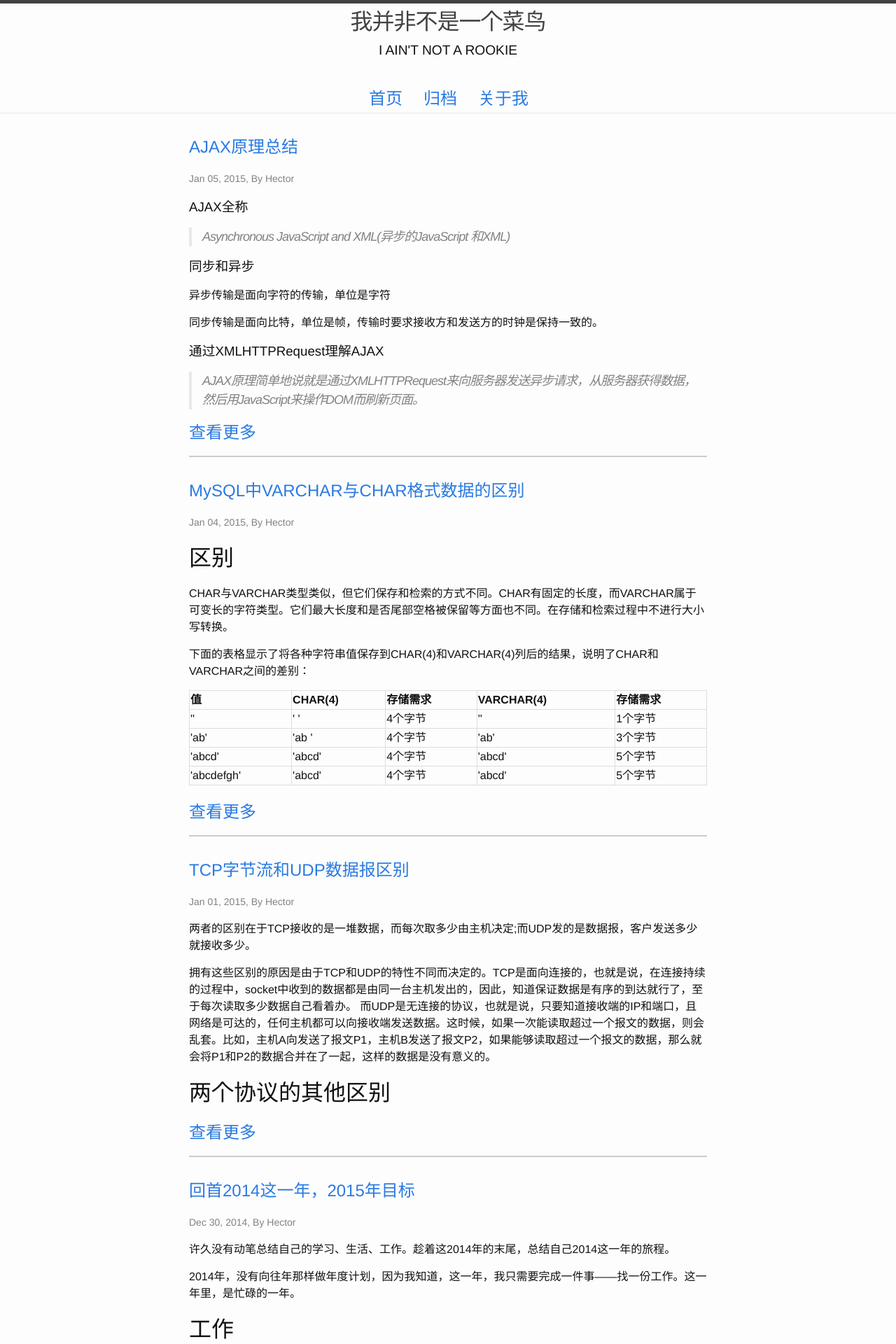
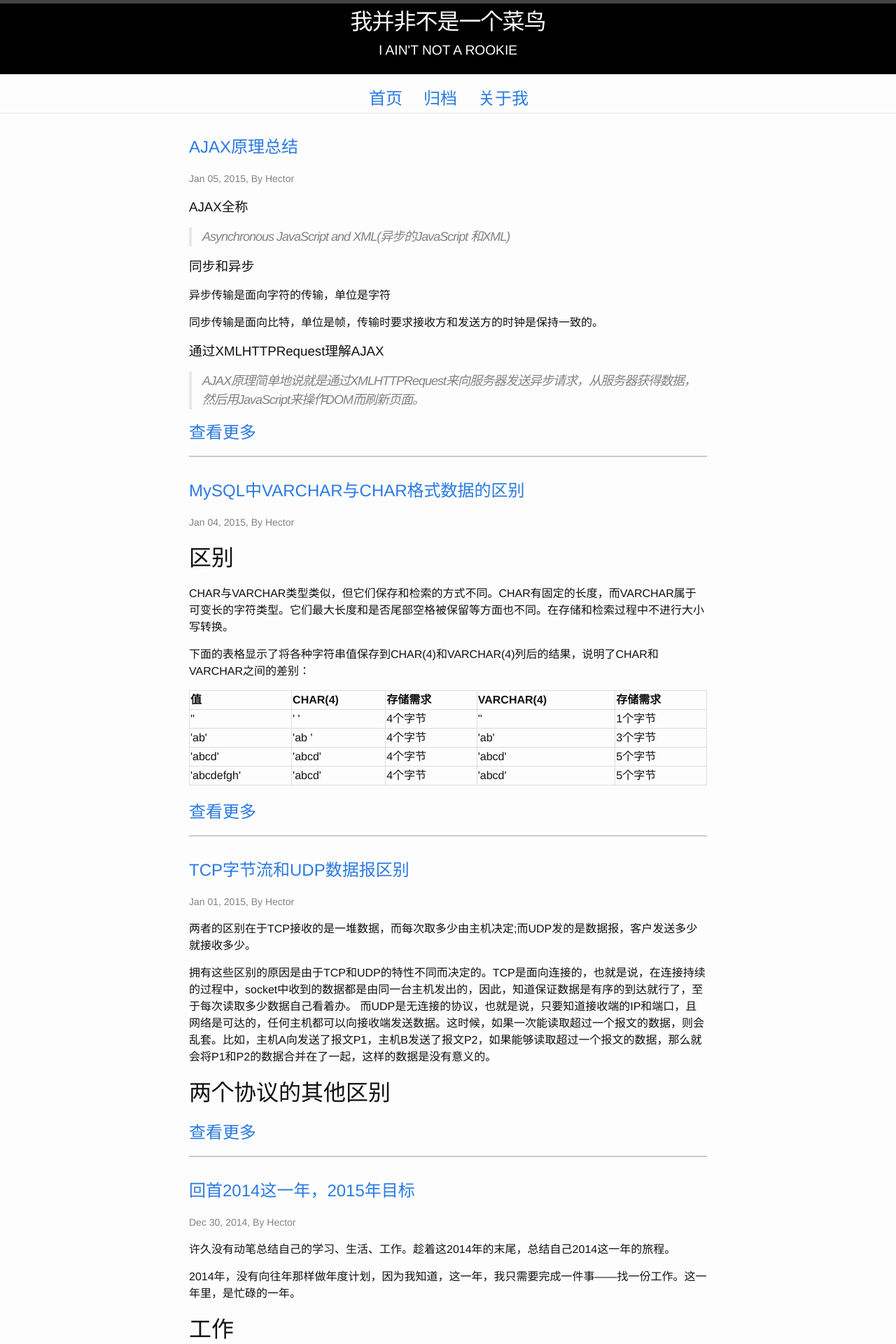
Before and after one commit to hoohack/hoohack.github.io, a Jekyll site: the page built from index.html, in a window 1280 px wide. Shown: the top 1920 px of the page at 70% size. Built offline with Jekyll 4.4.1, drawn with Linux system fonts in a browser that asks for light colours; the list of posts is cut into pages by our own code; comment, search, counter and statistics services are not loaded.

Commit message:
update page:update header

```diff
--- a/_sass/_layout.scss
+++ b/_sass/_layout.scss
@@ -23,6 +23,7 @@
 
 .blog-header {
     padding: 10px;
+    background-color: #000000;
 }
 
 .blog-header h3 {
@@ -31,11 +32,16 @@
     line-height: 1;
 }
 
+.blog-header a {
+    color: #ffffff !important;
+}
+
 .blog-header h4 {
     font-weight: normal;
     font-size: 1.2em;
     line-height: 1;
     margin-top: 10px;
+    color: #ffffff !important;
 }
 
 .site-nav {
```
